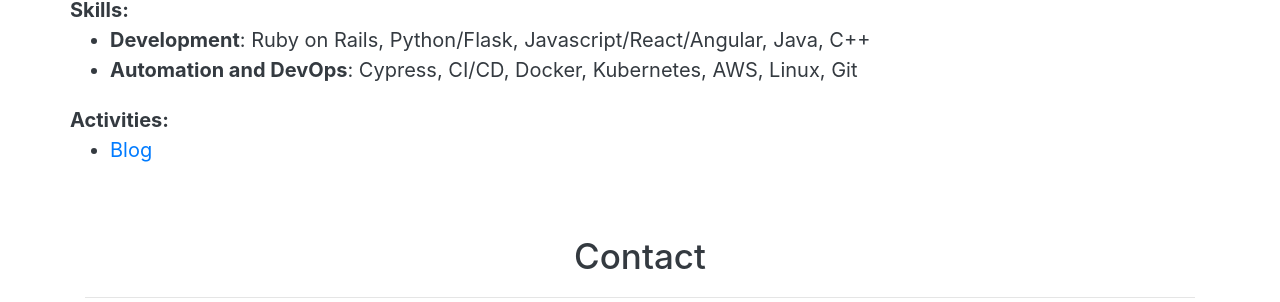
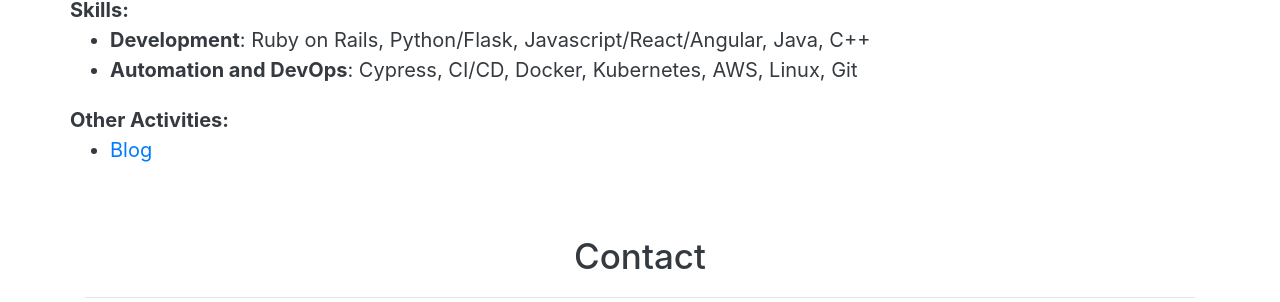
Before and after one commit to takasoft/takasoft.github.io, a Jekyll site: the page built from index.html, in a window 1280 px wide. Shown: the part 840-1142 px from the top of the page. Built offline with Jekyll 4.4.1, drawn with Linux system fonts in a browser that asks for light colours.

Commit message:
Update index.html

```diff
--- a/index.html
+++ b/index.html
@@ -60,11 +60,11 @@
     </div>
 
     <div class="row">
-      <b>Activities: </b>
+      <b>Other Activities: </b>
     </div>
     <div class="row">
       <ul>
-        <li><a href="{{ site.url }}{{ site.baseurl }}/blog/ncur-primer-server">Blog</a></li>
+        <li><a href="{{ site.url }}{{ site.baseurl }}/blog">Blog</a></li>
       </ul>
     </div>
   </div>
```
